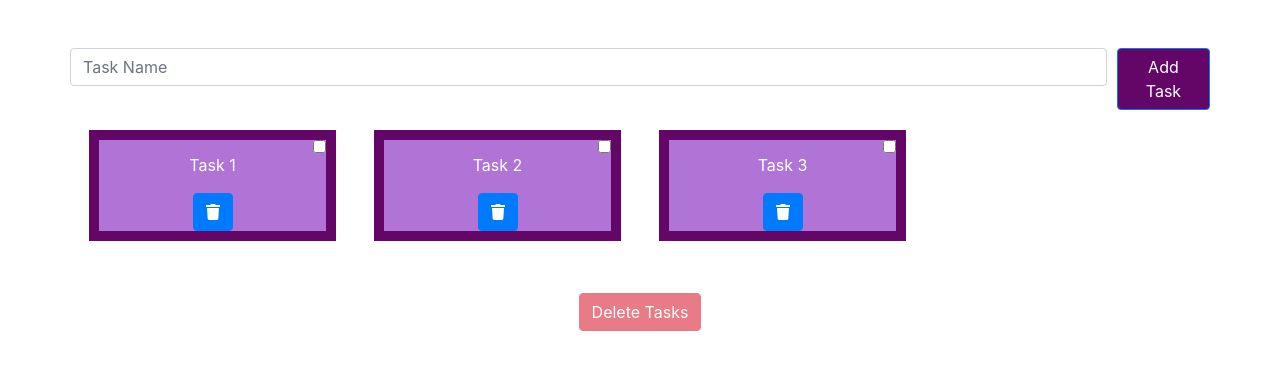
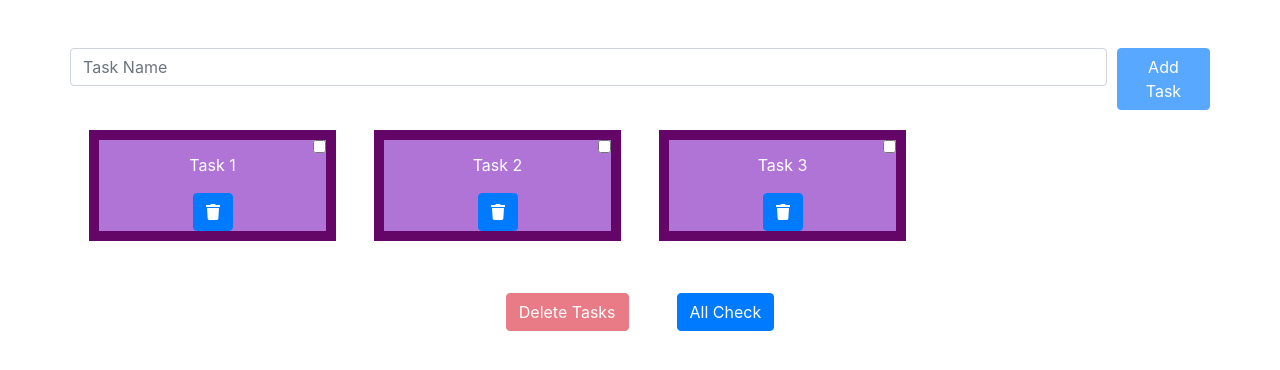
Before and after one commit to Grach90/react-beg-06, a React (Create React App) app: page / in a window 1280 px wide. Shown: the top 370 px of the page. Built offline with nearby package versions, Linux system fonts and the light colour scheme.

Commit message:
Button All Check

```diff
--- a/src/AddTask/AddTask.jsx
+++ b/src/AddTask/AddTask.jsx
@@ -39,7 +39,7 @@ class AddTask extends React.Component{
                     <Button
                         className={style.button}
                         onClick={this.handleSubmit}
-                        disabled={this.props.checkSelectTasks ? true : false}
+                        disabled={this.props.checkSelectTasks || !this.state.inputValue}
                         >Add Task
                     </Button>
                 </Row>
--- a/src/Task/Task.jsx
+++ b/src/Task/Task.jsx
@@ -2,6 +2,7 @@ import style from "../Task/Task.module.css";
 import { FontAwesomeIcon } from '@fortawesome/react-fontawesome'
 import { faTrash } from '@fortawesome/free-solid-svg-icons'
 import {Button} from "react-bootstrap";
+import { memo } from "react";
 
 
 
@@ -17,7 +18,11 @@ import {Button} from "react-bootstrap";
     return(
         <div className={selectedTasks.has(id) ? style.active : style.task}>
             <div className={style.checkbox}>
-                <input onClick={() => selectTask(id)} type="checkbox" />
+                <input
+                onChange={() => selectTask(id)}
+                type="checkbox"
+                checked={selectedTasks.has(id)}
+                />
             </div>
             {task}
             <div className="mt-3">
@@ -29,4 +34,4 @@ import {Button} from "react-bootstrap";
     )
 }
 
-export default Task;
+export default memo(Task);
--- a/src/ToDO/ToDO.js
+++ b/src/ToDO/ToDO.js
@@ -5,7 +5,7 @@ import {Container, Row, Col, Button} from "react-bootstrap";
 import rendom from "../helpers/Rendom";
 
 
-class ToDo extends React.Component{
+class ToDo extends React.PureComponent{
     state = {
         tasks: [
              {title: "Task 1", _id: rendom()},
@@ -15,7 +15,8 @@ class ToDo extends React.Component{
         inputValue: '',
         selectedTasks: new Set(),
         checkSelectTasks:"",
-        deletedTasks: new Set()
+        checkButton: true,
+
     }
     handleS = (value) => {
         const tasks = [...this.state.tasks];
@@ -55,9 +56,29 @@ class ToDo extends React.Component{
             checkSelectTasks,
         })
     }
+    checkAll = () => {
+        let {checkButton} = this.state;
+        let selectedTasks = new Set(this.state.selectedTasks);
+        let checkSelectTasks = this.state.checkSelectTasks;
+        if(checkButton){
+            selectedTasks.clear();
+            this.state.tasks.forEach(task => {
+                selectedTasks.add(task._id);
+            })
+            checkSelectTasks = true;
+        }else {
+            selectedTasks.clear();
+            checkSelectTasks = false;
+        }
+        checkButton = !checkButton;
+        this.setState({
+            checkButton,
+            selectedTasks,
+            checkSelectTasks
+        });
+    }
 
     render(){
-        console.log("ToDo Render");
         const Tasks = this.state.tasks.map((task, index) => {
             return (<Col key={task._id} xs={12} sm={6} md={4} lg={3}>
                         <Task  task={task.title}
@@ -70,6 +91,14 @@ class ToDo extends React.Component{
                     </Col>
             )
         })
+
+        let nameButton;
+        if(this.state.checkButton)
+        nameButton = "checkAll"
+        else
+        nameButton = "Remove checked";
+        if(this.state.tasks.length === this.state.selectedTasks.size)
+        nameButton = "Remove checked";
         return(
             <Container>
                  <Row>
@@ -83,10 +112,19 @@ class ToDo extends React.Component{
                     onClick={this.deleteSelectedTasks}
                     variant="danger"
                     disabled={this.state.checkSelectTasks ? false : true}
-                    >Delete Tasks</Button>
+                    >Delete Tasks
+                    </Button>
+                    <Button
+                    className="ml-5"
+                    variant="primary"
+                    onClick={this.checkAll}
+                    >
+                    {this.state.checkButton ? "All Check" : "Remove Checked"}
+                    </Button>
                  </Row>
             </Container>
         )
+
     }
 }
 
```
Also changed, not shown: 1 other file (tests, documents, lock files or other folders).
